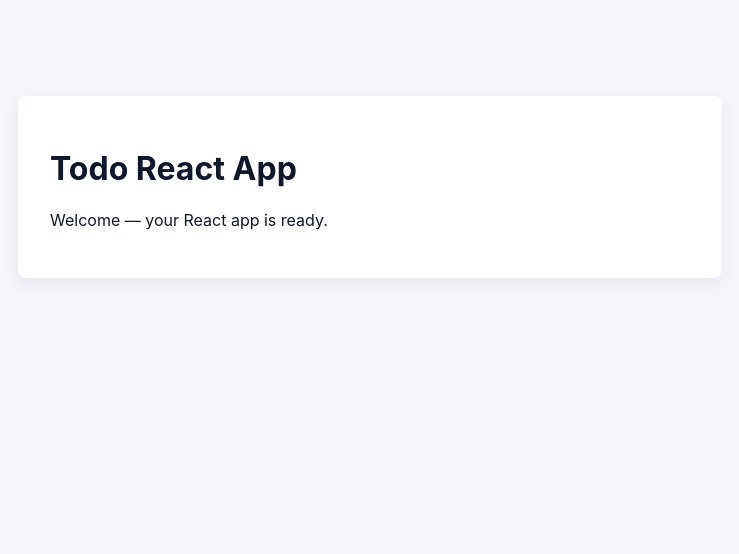
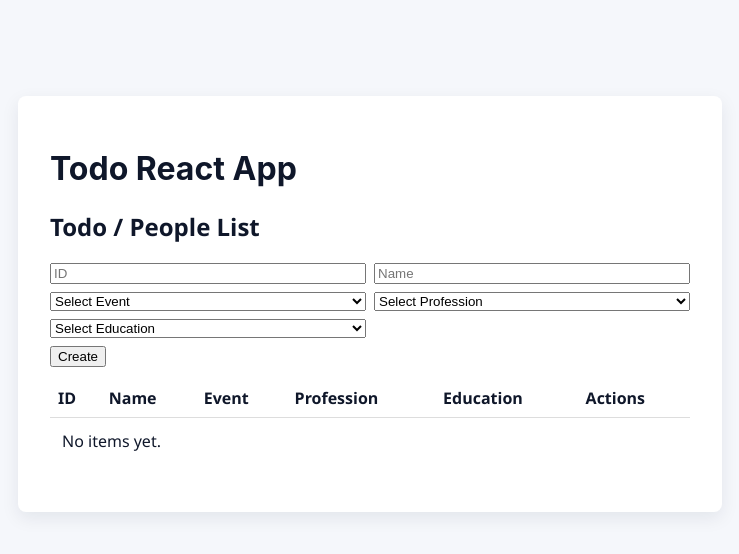
Before and after one commit to RohitMathur747/Todo-MERN-STACK, a React (Vite) app in the folder todo-react-app/: page / in a window 1280 px wide. Shown: the top 554 px of the page, without its empty margins (270-1009 px from the left). Built offline with nearby package versions, Linux system fonts and the light colour scheme.

Commit message:
todo list operation is done

```diff
--- a/todo-react-app/src/App.jsx
+++ b/todo-react-app/src/App.jsx
@@ -1,4 +1,5 @@
 import React from "react";
+import TodoList from "./components/TodoList";
 
 export default function App() {
   return (
@@ -7,7 +8,7 @@ export default function App() {
         <h1>Todo React App</h1>
       </header>
       <main>
-        <p>Welcome — your React app is ready.</p>
+        <TodoList />
       </main>
     </div>
   );
--- /dev/null
+++ b/todo-react-app/src/components/TodoList.jsx
@@ -0,0 +1,240 @@
+import React, { useState } from "react";
+
+export default function TodoList() {
+  const emptyItem = {
+    id: "",
+    name: "",
+    event: "",
+    profession: "",
+    education: "",
+  };
+  const [items, setItems] = useState([]);
+  const [form, setForm] = useState(emptyItem);
+  const [editingIndex, setEditingIndex] = useState(-1);
+
+  function handleChange(e) {
+    const { name, value } = e.target;
+    setForm((prev) => ({ ...prev, [name]: value }));
+  }
+
+  function handleCreate(e) {
+    e.preventDefault();
+    if (!form.id) return alert("ID is required");
+    // Prevent duplicate IDs
+    if (items.some((it) => it.id === form.id))
+      return alert("ID already exists");
+    setItems((prev) => [...prev, { ...form }]);
+    setForm(emptyItem);
+  }
+
+  function handleEdit(index) {
+    setEditingIndex(index);
+    setForm(items[index]);
+  }
+
+  function handleUpdate(e) {
+    e.preventDefault();
+    if (editingIndex < 0) return;
+    setItems((prev) =>
+      prev.map((it, i) => (i === editingIndex ? { ...form } : it))
+    );
+    setEditingIndex(-1);
+    setForm(emptyItem);
+  }
+
+  function handleDelete(index) {
+    if (!confirm("Delete this item?")) return;
+    setItems((prev) => prev.filter((_, i) => i !== index));
+    // if deleting the edited item, cancel edit
+    if (editingIndex === index) {
+      setEditingIndex(-1);
+      setForm(emptyItem);
+    }
+  }
+
+  function handleCancelEdit() {
+    setEditingIndex(-1);
+    setForm(emptyItem);
+  }
+
+  return (
+    <div
+      style={{
+        maxWidth: 900,
+        margin: "16px auto",
+        fontFamily: "Segoe UI, Roboto, sans-serif",
+      }}
+    >
+      <h2>Todo / People List</h2>
+
+      <form
+        onSubmit={editingIndex >= 0 ? handleUpdate : handleCreate}
+        style={{
+          display: "grid",
+          gap: 8,
+          gridTemplateColumns: "1fr 1fr",
+          marginBottom: 12,
+        }}
+      >
+        <input
+          name="id"
+          value={form.id}
+          onChange={handleChange}
+          placeholder="ID"
+        />
+        <input
+          name="name"
+          value={form.name}
+          onChange={handleChange}
+          placeholder="Name"
+        />
+        <select name="event" value={form.event} onChange={handleChange}>
+          <option value="">Select Event</option>
+          <option value="global">Global</option>
+          <option value="private">Private</option>
+          <option value="customer access">Customer Access</option>
+        </select>
+
+        <select
+          name="profession"
+          value={form.profession}
+          onChange={handleChange}
+        >
+          <option value="">Select Profession</option>
+          <option value="engineer">Engineer</option>
+          <option value="developer">Developer</option>
+          <option value="senior developer">Senior Developer</option>
+          <option value="tester">Tester</option>
+          <option value="manager">Manager</option>
+          <option value="scrum master">Scrum Master</option>
+        </select>
+        <select name="education" value={form.education} onChange={handleChange}>
+          <option value="">Select Education</option>
+          <option value="btech">B.Tech</option>
+          <option value="ba">BA</option>
+          <option value="bsc">BSc</option>
+          <option value="mcom">MCom</option>
+          <option value="bcom">BCom</option>
+          <option value="bba">BBA</option>
+          <option value="other">Other</option>
+        </select>
+
+        <div style={{ gridColumn: "1 / -1", display: "flex", gap: 8 }}>
+          {editingIndex >= 0 ? (
+            <>
+              <button type="submit">Update</button>
+              <button type="button" onClick={handleCancelEdit}>
+                Cancel
+              </button>
+            </>
+          ) : (
+            <button type="submit">Create</button>
+          )}
+        </div>
+      </form>
+
+      <table style={{ width: "100%", borderCollapse: "collapse" }}>
+        <thead>
+          <tr>
+            <th
+              style={{
+                textAlign: "left",
+                borderBottom: "1px solid #ddd",
+                padding: 8,
+              }}
+            >
+              ID
+            </th>
+            <th
+              style={{
+                textAlign: "left",
+                borderBottom: "1px solid #ddd",
+                padding: 8,
+              }}
+            >
+              Name
+            </th>
+            <th
+              style={{
+                textAlign: "left",
+                borderBottom: "1px solid #ddd",
+                padding: 8,
+              }}
+            >
+              Event
+            </th>
+            <th
+              style={{
+                textAlign: "left",
+                borderBottom: "1px solid #ddd",
+                padding: 8,
+              }}
+            >
+              Profession
+            </th>
+            <th
+              style={{
+                textAlign: "left",
+                borderBottom: "1px solid #ddd",
+                padding: 8,
+              }}
+            >
+              Education
+            </th>
+            <th
+              style={{
+                textAlign: "left",
+                borderBottom: "1px solid #ddd",
+                padding: 8,
+              }}
+            >
+              Actions
+            </th>
+          </tr>
+        </thead>
+        <tbody>
+          {items.length === 0 && (
+            <tr>
+              <td colSpan={6} style={{ padding: 12 }}>
+                No items yet.
+              </td>
+            </tr>
+          )}
+          {items.map((it, idx) => (
+            <tr
+              key={it.id}
+              style={{
+                background: idx === editingIndex ? "#f9f9e6" : "transparent",
+              }}
+            >
+              <td style={{ padding: 8, borderBottom: "1px solid #eee" }}>
+                {it.id}
+              </td>
+              <td style={{ padding: 8, borderBottom: "1px solid #eee" }}>
+                {it.name}
+              </td>
+              <td style={{ padding: 8, borderBottom: "1px solid #eee" }}>
+                {it.event}
+              </td>
+              <td style={{ padding: 8, borderBottom: "1px solid #eee" }}>
+                {it.profession}
+              </td>
+              <td style={{ padding: 8, borderBottom: "1px solid #eee" }}>
+                {it.education}
+              </td>
+              <td style={{ padding: 8, borderBottom: "1px solid #eee" }}>
+                <button
+                  onClick={() => handleEdit(idx)}
+                  style={{ marginRight: 8 }}
+                >
+                  Edit
+                </button>
+                <button onClick={() => handleDelete(idx)}>Delete</button>
+              </td>
+            </tr>
+          ))}
+        </tbody>
+      </table>
+    </div>
+  );
+}
```
